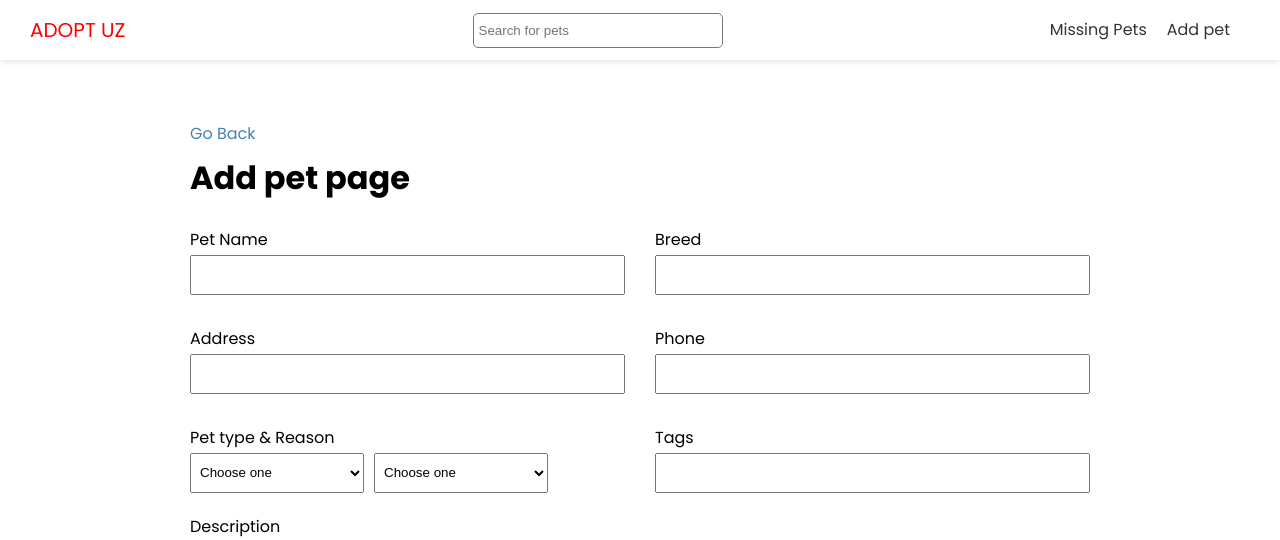
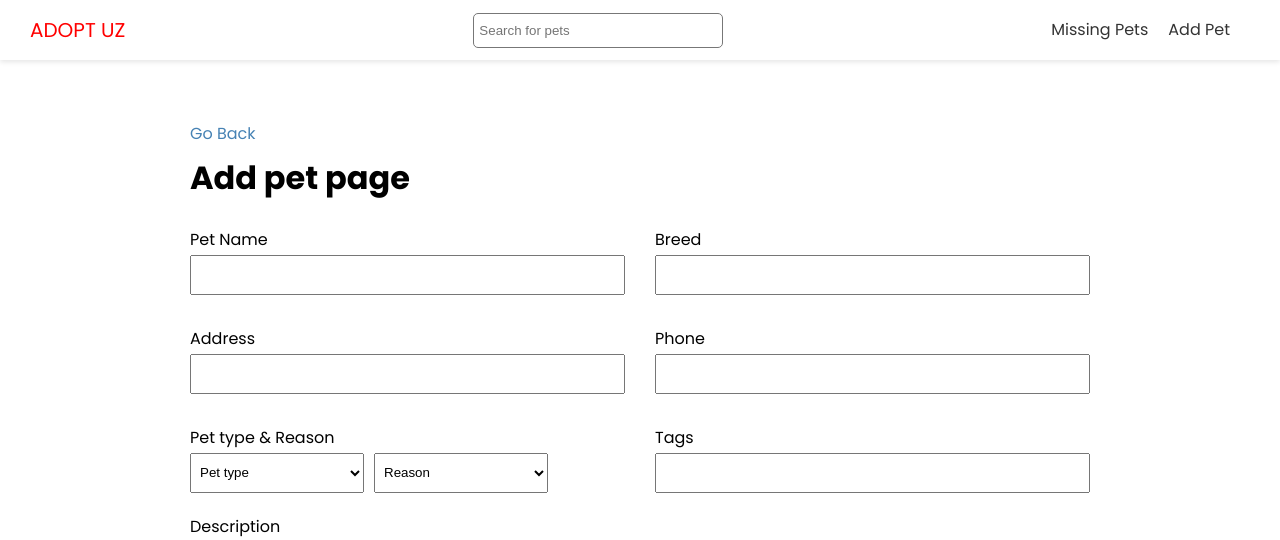
Before and after one commit to sagdish/adoptme-front, a Next.js app: page /pets/add in a window 1280 px wide. Shown: the top 540 px of the page. Built offline with nearby package versions, Linux system fonts and the light colour scheme; no server answers.

Commit message:
add pets form with post method

```diff
--- a/components/Header.js
+++ b/components/Header.js
@@ -22,7 +22,7 @@ export default function Header() {
           </li>
           <li>
             <Link href='/pets/add'>
-              <a>Add pet</a>
+              <a>Add Pet</a>
             </Link>
           </li>
         </ul>
--- a/package.json
+++ b/package.json
@@ -12,6 +12,7 @@
     "qs": "^6.10.1",
     "react": "17.0.2",
     "react-dom": "17.0.2",
-    "react-icons": "^4.2.0"
+    "react-icons": "^4.2.0",
+    "react-toastify": "^8.1.0"
   }
 }
--- a/pages/pets/add.js
+++ b/pages/pets/add.js
@@ -1,3 +1,6 @@
+import { ToastContainer, toast } from 'react-toastify'
+import 'react-toastify/dist/ReactToastify.css'
+
 import { useState } from 'react'
 import { useRouter } from 'next/router'
 import Link from 'next/link'
@@ -19,9 +22,32 @@ export default function AddPetPage() {
   })
 
   const router = useRouter()
-  const handleSubmit = e => {
+  const handleSubmit = async (e) => {
     e.preventDefault()
     // take tags and convert it to array of tags before sending to an API
+
+    // validation
+    const hasEmptyFields = Object.values(values).some(value => value === '')
+    if (hasEmptyFields) {
+      toast.error('Please fill in all fields')
+      return
+    }
+
+    const res = await fetch(`${API_URL}/`, {
+      method: 'POST',
+      headers: {
+        'Content-Type': 'application/json'
+      },
+      body: JSON.stringify(values)
+    })
+
+    if (!res.ok) {
+      toast.error('Something Went Wrong')
+    } else {
+      const pet = await res.json()
+      router.push(`pets/${pet.slug}`)
+    }
+
   }
   const handleInputChange = e => {
     const {name, value} = e.target
@@ -32,6 +58,7 @@ export default function AddPetPage() {
     <Layout title="Add new pet">
       <Link href='/pets'>Go Back</Link>
       <h1>Add pet page</h1>
+      <ToastContainer />
       <form onSubmit={handleSubmit} className={styles.form}>
         <div className={styles.grid}>
           <div>
@@ -81,14 +108,14 @@ export default function AddPetPage() {
           <div>
             <label htmlFor='type'>Pet type {'&'} Reason</label>
             <select name='type' required onChange={handleInputChange}>
-              <option value=''>Choose one</option>
+              <option value=''>Pet type</option>
               <option value='dog'>Dog</option>
               <option value='cat'>Cat</option>
               <option value='other'>Other</option>
             </select>
 
             <select name='reason' required onChange={handleInputChange}>
-              <option value=''>Choose one</option>
+              <option value=''>Reason</option>
               <option value='lost'>Lost pet</option>
               <option value='adoption'>Adoption</option>
             </select>
--- a/pages/pets/search.js
+++ b/pages/pets/search.js
@@ -33,7 +33,7 @@ export async function getServerSideProps({query: {term}}) {
     }
   })
 
-  console.log('query: ', query)
+  // console.log('query: ', query)
 
   const res = await fetch(`${API_URL}/pets?${query}`)
   const data = await res.json()
```
Also changed, not shown: 1 other file (tests, documents, lock files or other folders).
